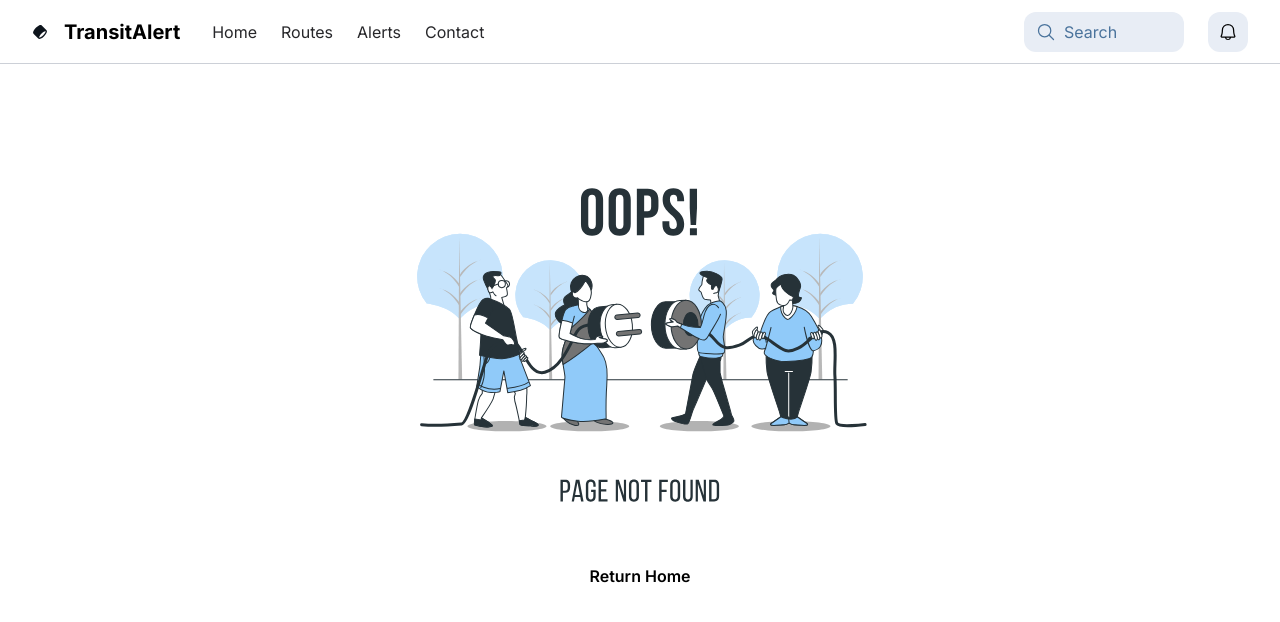
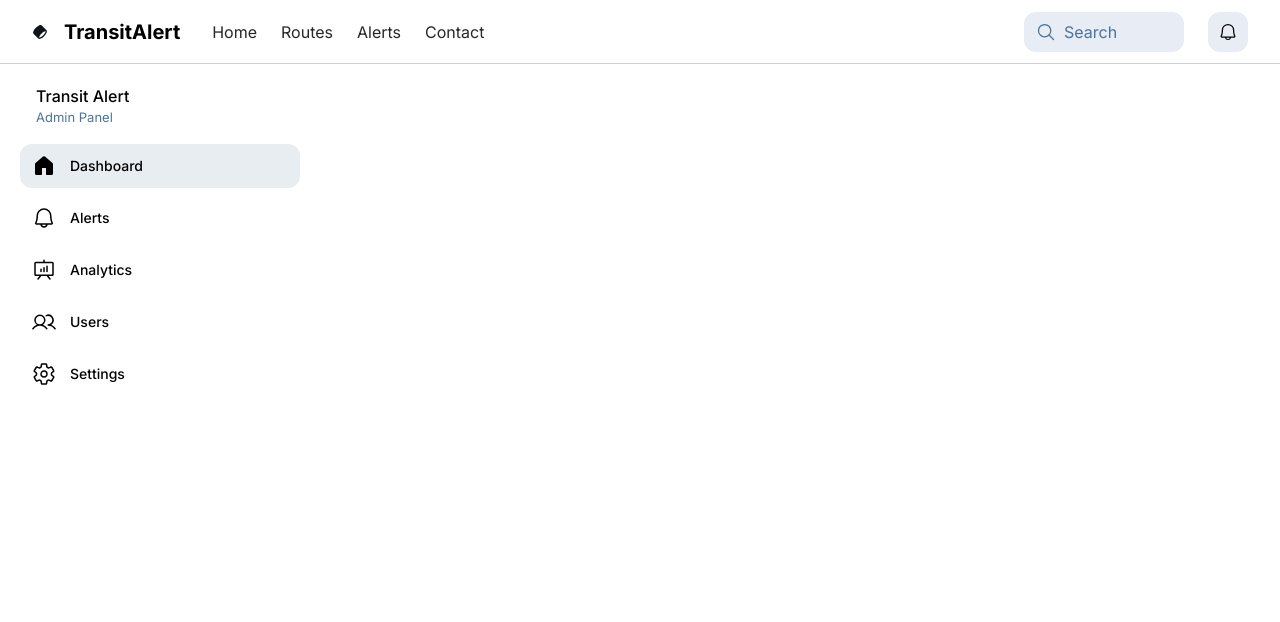
Before and after one commit to krrish2906/Transit-Alert, a Next.js app: page /admin in a window 1280 px wide. Before the commit this address had no page. Shown: the top 622 px of the page. Built offline with nearby package versions, Linux system fonts and the light colour scheme.

Commit message:
sidebar component done

```diff
--- /dev/null
+++ b/app/admin/page.tsx
@@ -0,0 +1,10 @@
+import Sidebar from '@/components/Sidebar'
+import React from 'react'
+
+export default function AdminPage() {
+    return (
+        <div className='h-[calc(100vh-4rem)] w-full bg-white flex text-black'>
+            <Sidebar />
+        </div>
+    )
+}
--- /dev/null
+++ b/components/Sidebar.tsx
@@ -0,0 +1,31 @@
+"use client"
+
+import React, { useState } from 'react'
+import { SidebarData, sidebar, icons } from '@/lib/data'
+import SidebarTile from './SidebarTile'
+
+export default function Sidebar() {
+    const [selected, setSelected] = useState<SidebarData>(sidebar[0]);
+
+    return (
+        <div className='p-5 flex flex-col w-[320px]'>
+            <div className='flex flex-col ml-4'>
+                <h5 className='text-base font-medium'>Transit Alert</h5>
+                <span className='text-[13px] text-[#4D7599]'>Admin Panel</span>
+            </div>
+            <div className='flex flex-col mt-4 gap-y-2'>
+                {
+                    sidebar.map((tile, index) => (
+                        <SidebarTile
+                            key={index}
+                            selected={selected}
+                            setSelected={setSelected}
+                            state={tile}
+                            icons={icons[index]}
+                        />
+                    ))
+                }
+            </div>
+        </div>
+    )
+}
--- /dev/null
+++ b/components/SidebarTile.tsx
@@ -0,0 +1,31 @@
+import type { IconType } from 'react-icons'
+import { SidebarData } from '@/lib/data'
+
+type SidebarTileProps = {
+    selected: SidebarData,
+    setSelected: React.Dispatch<React.SetStateAction<SidebarData>>,
+    state: SidebarData,
+    icons: {
+        blank: IconType,
+        fill: IconType
+    }
+}
+
+export default function SidebarTile({ selected, setSelected, state, icons } : SidebarTileProps) {
+    return (
+        <div
+            onClick={() => setSelected(state)}
+            className={`flex w-full rounded-xl px-3 py-2.5 text-sm font-medium items-center gap-x-3.5 transition duration-200 cursor-pointer
+            ${selected === state ? "bg-[#E8EDF2]" : "bg-white"}`}
+        >
+            <div>
+                {
+                    selected === state ?
+                    (<icons.fill className='size-6' />) :
+                    (<icons.blank className='size-6' />)
+                }
+            </div>
+            <div className='capitalize'>{ state }</div>
+        </div>
+    );
+}
--- /dev/null
+++ b/lib/data.ts
@@ -0,0 +1,36 @@
+import { GoHome, GoHomeFill } from 'react-icons/go'
+import { IoSettingsOutline, IoSettingsSharp } from 'react-icons/io5'
+import { PiBell, PiBellFill, PiPresentationChart, PiPresentationChartFill, PiUsers, PiUsersFill } from 'react-icons/pi'
+
+export const sidebar = [
+    "dashboard",
+    "alerts",
+    "analytics",
+    "users",
+    "settings"
+] as const;
+
+export type SidebarData = typeof sidebar[number];
+
+export const icons = [
+    {
+        blank: GoHome,
+        fill: GoHomeFill
+    },
+    {
+        blank: PiBell,
+        fill: PiBellFill
+    },
+    {
+        blank: PiPresentationChart,
+        fill: PiPresentationChartFill
+    },
+    {
+        blank: PiUsers,
+        fill: PiUsersFill
+    },
+    {
+        blank: IoSettingsOutline,
+        fill: IoSettingsSharp
+    }
+] as const;
```
